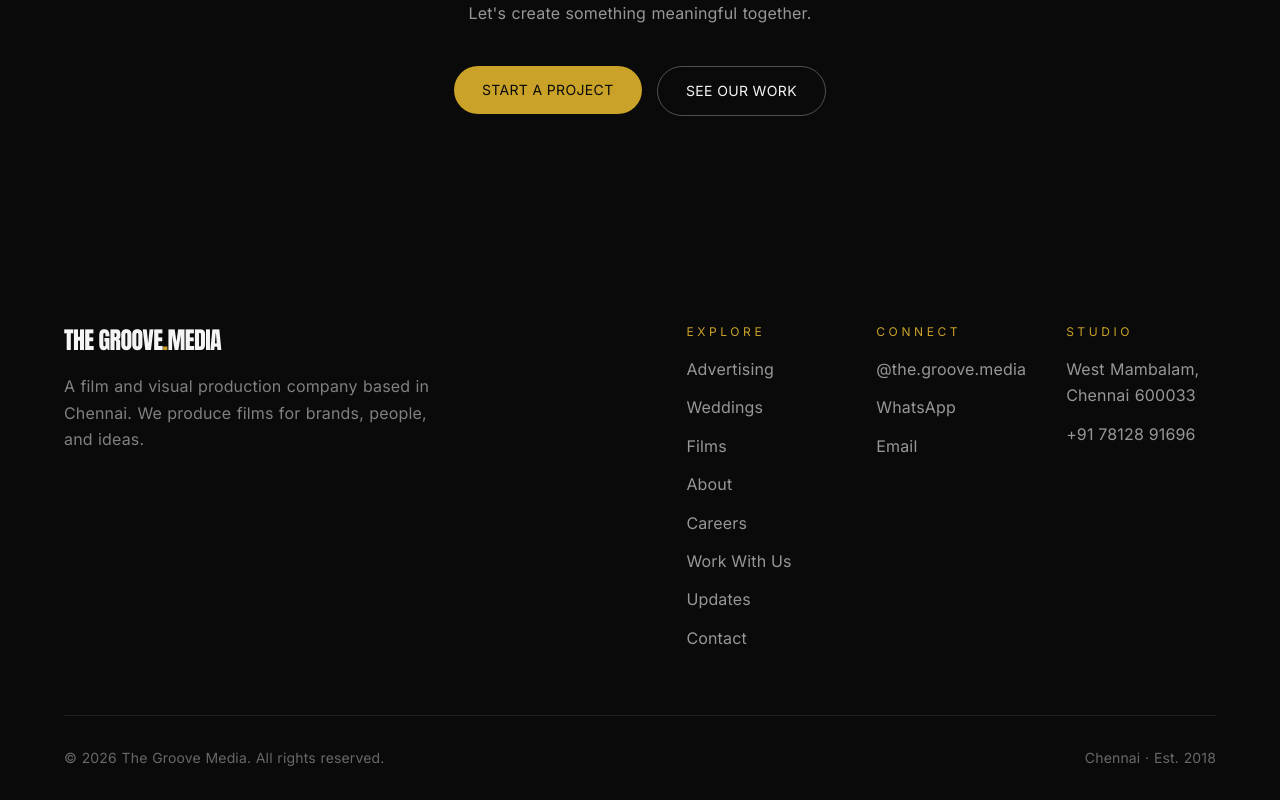
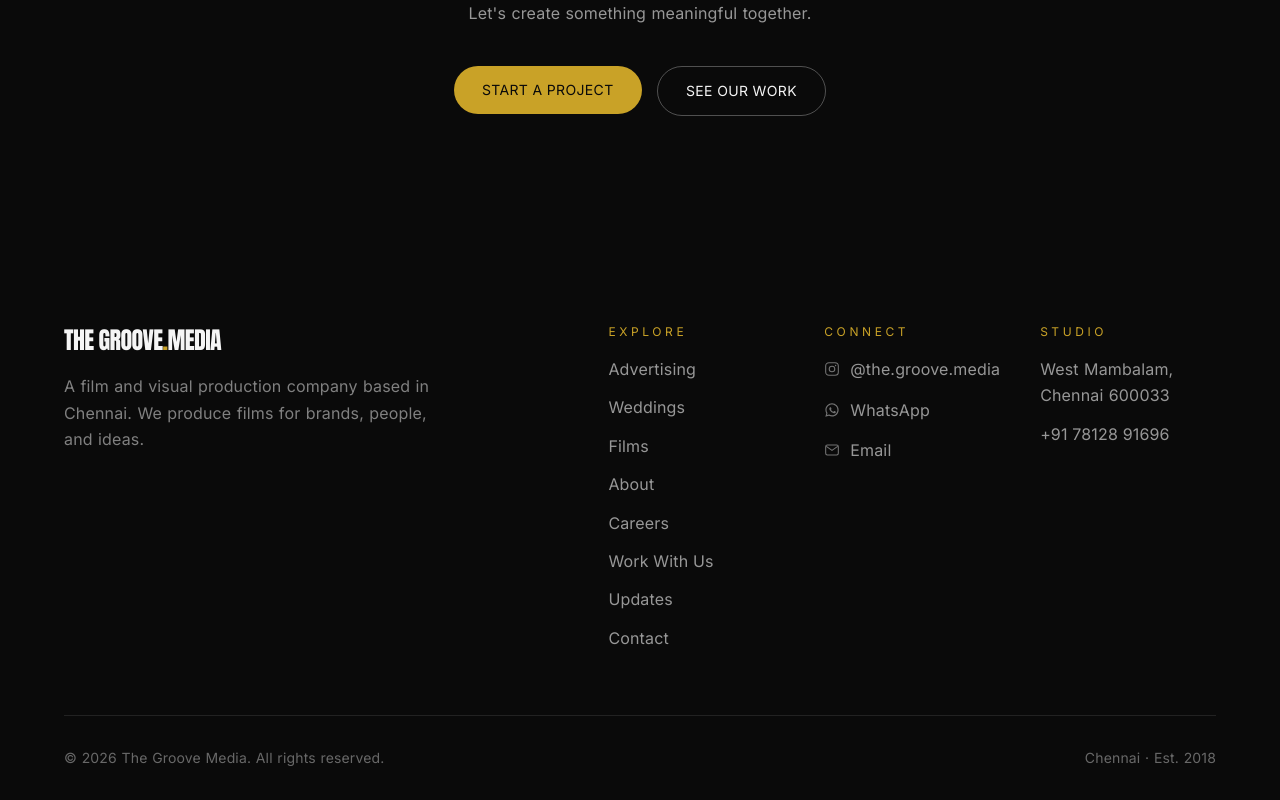
Before and after one commit to mcvicky20d-ops/Groove-media-2, a Next.js app: page / in a window 1280 px wide. Shown: the part 6038-6838 px from the top of the page. Built offline with nearby package versions, Linux system fonts and the light colour scheme.

Commit message:
Footer: add social icons before Instagram, WhatsApp and Email links
Co-Authored-By: Claude Opus 4.8 <noreply@anthropic.com>

```diff
--- a/components/Footer.js
+++ b/components/Footer.js
@@ -5,6 +5,36 @@ import Link from "next/link";
 const EMAIL = "mediathegroove@gmail.com";
 const INSTAGRAM = "https://www.instagram.com/the.groove.media";
 const WHATSAPP = "https://wa.me/917812891696";
+
+const iconClass =
+  "h-4 w-4 shrink-0 text-bone/45 transition-colors group-hover:text-gold";
+
+function InstagramIcon() {
+  return (
+    <svg viewBox="0 0 24 24" fill="none" stroke="currentColor" strokeWidth="1.6" className={iconClass} aria-hidden="true">
+      <rect x="2.5" y="2.5" width="19" height="19" rx="5" />
+      <circle cx="12" cy="12" r="4.2" />
+      <circle cx="17.4" cy="6.6" r="1.1" fill="currentColor" stroke="none" />
+    </svg>
+  );
+}
+
+function WhatsAppIcon() {
+  return (
+    <svg viewBox="0 0 24 24" fill="currentColor" className={iconClass} aria-hidden="true">
+      <path d="M12.04 2c-5.46 0-9.9 4.44-9.9 9.9 0 1.75.46 3.45 1.32 4.95L2 22l5.3-1.38a9.86 9.86 0 0 0 4.74 1.21h.004c5.46 0 9.9-4.44 9.9-9.9 0-2.64-1.03-5.13-2.9-7A9.82 9.82 0 0 0 12.04 2Zm0 1.8c2.16 0 4.19.84 5.72 2.37a8.06 8.06 0 0 1 2.37 5.73c0 4.48-3.65 8.12-8.13 8.12a8.1 8.1 0 0 1-4.13-1.13l-.3-.18-3.14.82.84-3.06-.2-.31a8.03 8.03 0 0 1-1.24-4.28c0-4.48 3.65-8.12 8.13-8.12Zm-2.6 4.03c-.16 0-.42.06-.64.3-.22.24-.85.83-.85 2.02s.87 2.35.99 2.51c.12.16 1.7 2.6 4.14 3.64.58.25 1.03.4 1.38.51.58.18 1.11.16 1.53.1.47-.07 1.44-.59 1.64-1.16.2-.57.2-1.06.14-1.16-.06-.1-.22-.16-.46-.28-.24-.12-1.44-.71-1.66-.79-.22-.08-.38-.12-.54.12-.16.24-.62.79-.76.95-.14.16-.28.18-.52.06-.24-.12-1.02-.38-1.94-1.2-.72-.64-1.2-1.43-1.34-1.67-.14-.24-.02-.37.1-.49.11-.11.24-.28.36-.42.12-.14.16-.24.24-.4.08-.16.04-.3-.02-.42-.06-.12-.54-1.32-.76-1.8-.18-.42-.36-.42-.54-.43h-.5Z" />
+    </svg>
+  );
+}
+
+function MailIcon() {
+  return (
+    <svg viewBox="0 0 24 24" fill="none" stroke="currentColor" strokeWidth="1.6" className={iconClass} aria-hidden="true">
+      <rect x="2.5" y="4.5" width="19" height="15" rx="2.5" />
+      <path d="m3.5 6.5 8.5 6 8.5-6" />
+    </svg>
+  );
+}
 
 export default function Footer() {
   const year = new Date().getFullYear();
@@ -60,8 +90,9 @@ export default function Footer() {
                     href={INSTAGRAM}
                     target="_blank"
                     rel="noopener noreferrer"
-                    className="hover:text-bone"
+                    className="group inline-flex items-center gap-2.5 hover:text-bone"
                   >
+                    <InstagramIcon />
                     @the.groove.media
                   </a>
                 </li>
@@ -70,13 +101,18 @@ export default function Footer() {
                     href={WHATSAPP}
                     target="_blank"
                     rel="noopener noreferrer"
-                    className="hover:text-bone"
+                    className="group inline-flex items-center gap-2.5 hover:text-bone"
                   >
+                    <WhatsAppIcon />
                     WhatsApp
                   </a>
                 </li>
                 <li>
-                  <a href={`mailto:${EMAIL}`} className="hover:text-bone">
+                  <a
+                    href={`mailto:${EMAIL}`}
+                    className="group inline-flex items-center gap-2.5 hover:text-bone"
+                  >
+                    <MailIcon />
                     Email
                   </a>
                 </li>
```
